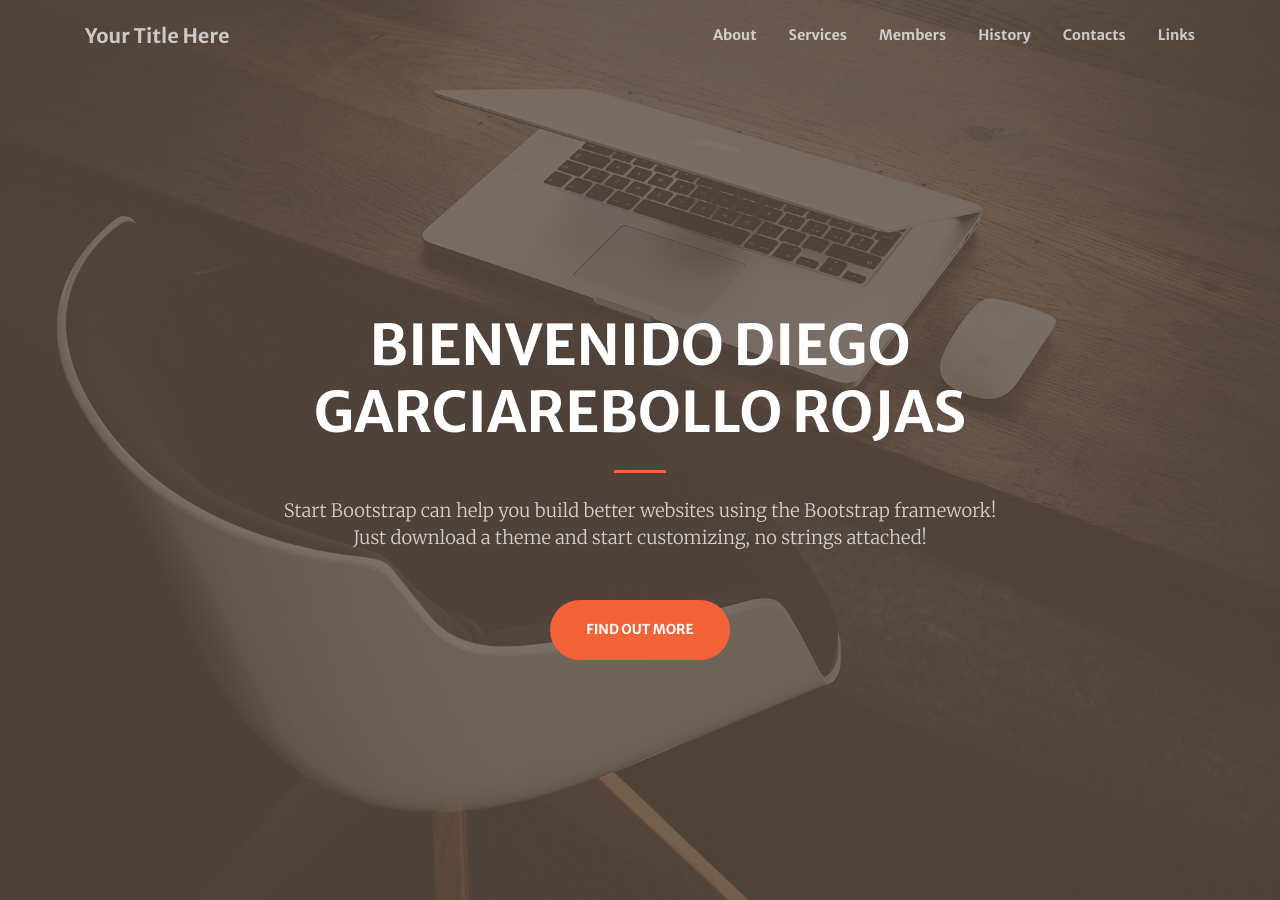
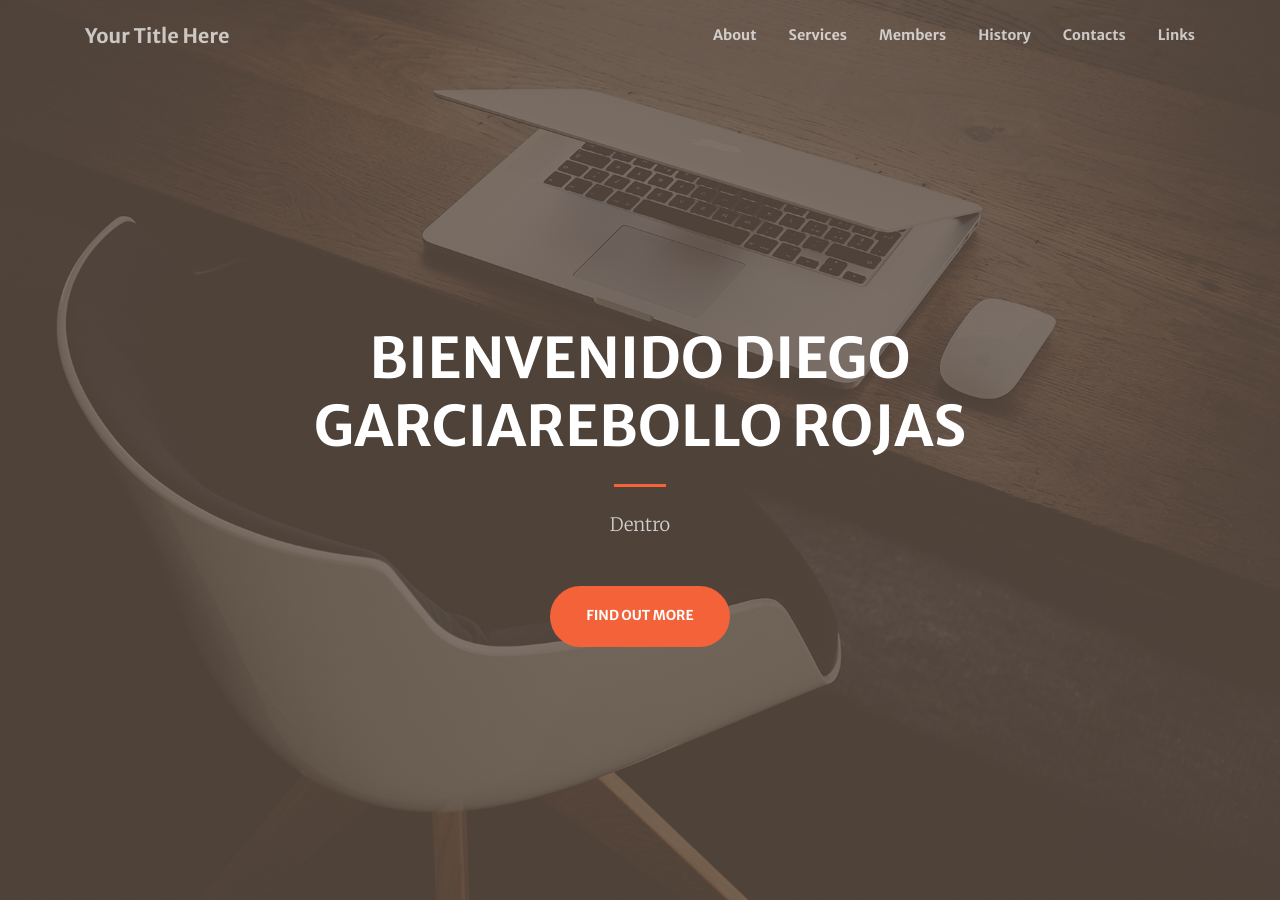
Before and after one commit to stackbit-projects/panoramic-whale-2ec88, a Jekyll site: the page built from index.md, in a window 1280 px wide and 900 px high. Built offline with Jekyll 4.4.1, drawn with Linux system fonts in a browser that asks for light colours; our own code applies the rules of GitHub Pages for plain Markdown files.

Commit message:
index.md: updated text in header

```diff
--- a/index.md
+++ b/index.md
@@ -2,9 +2,7 @@
 layout: home
 header:
   title: Bienvenido Diego Garciarebollo Rojas
-  text: >
-    Start Bootstrap can help you build better websites using the Bootstrap
-    framework! Just download a theme and start customizing, no strings attached!
+  text: 'Dentro '
   action:
     label: Find Out More
     url: '#about'
```
